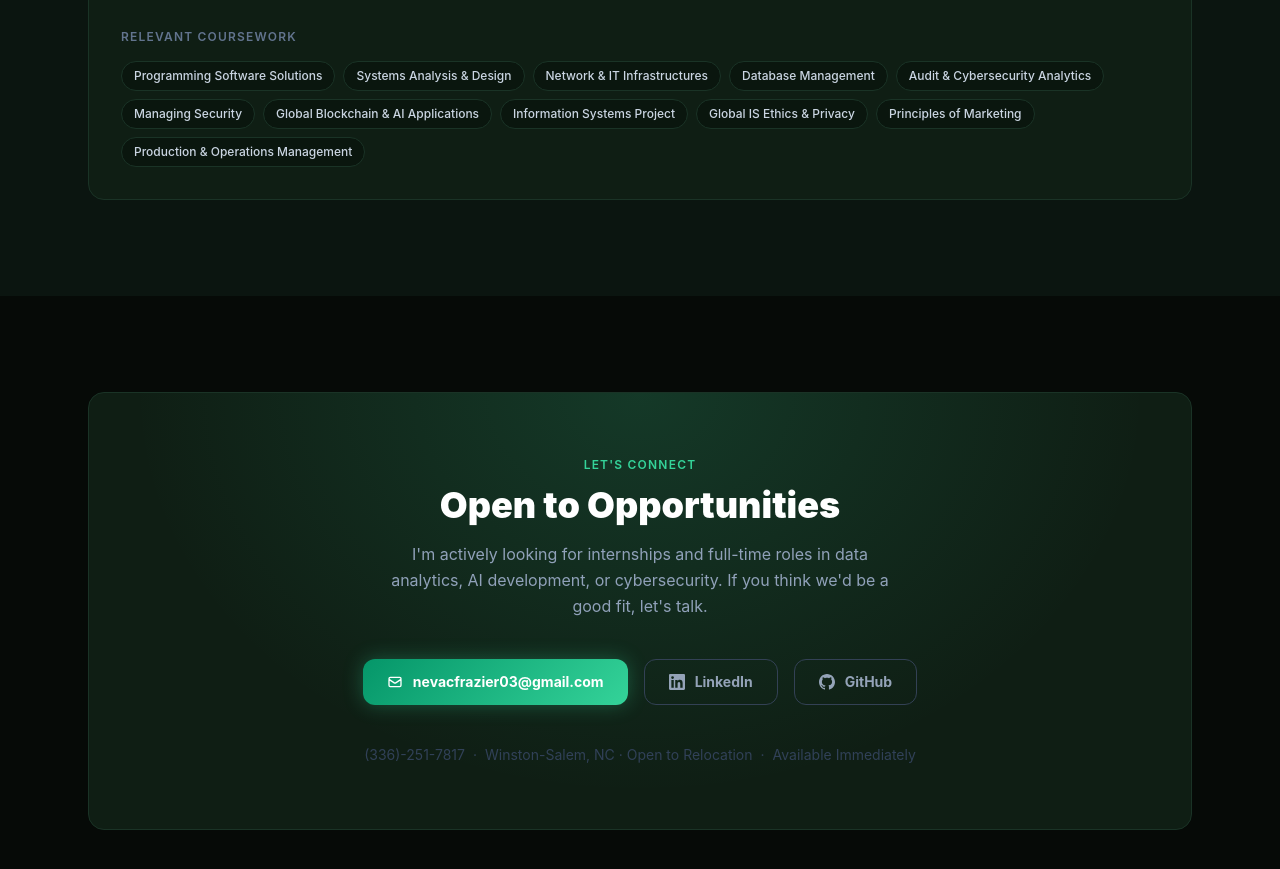
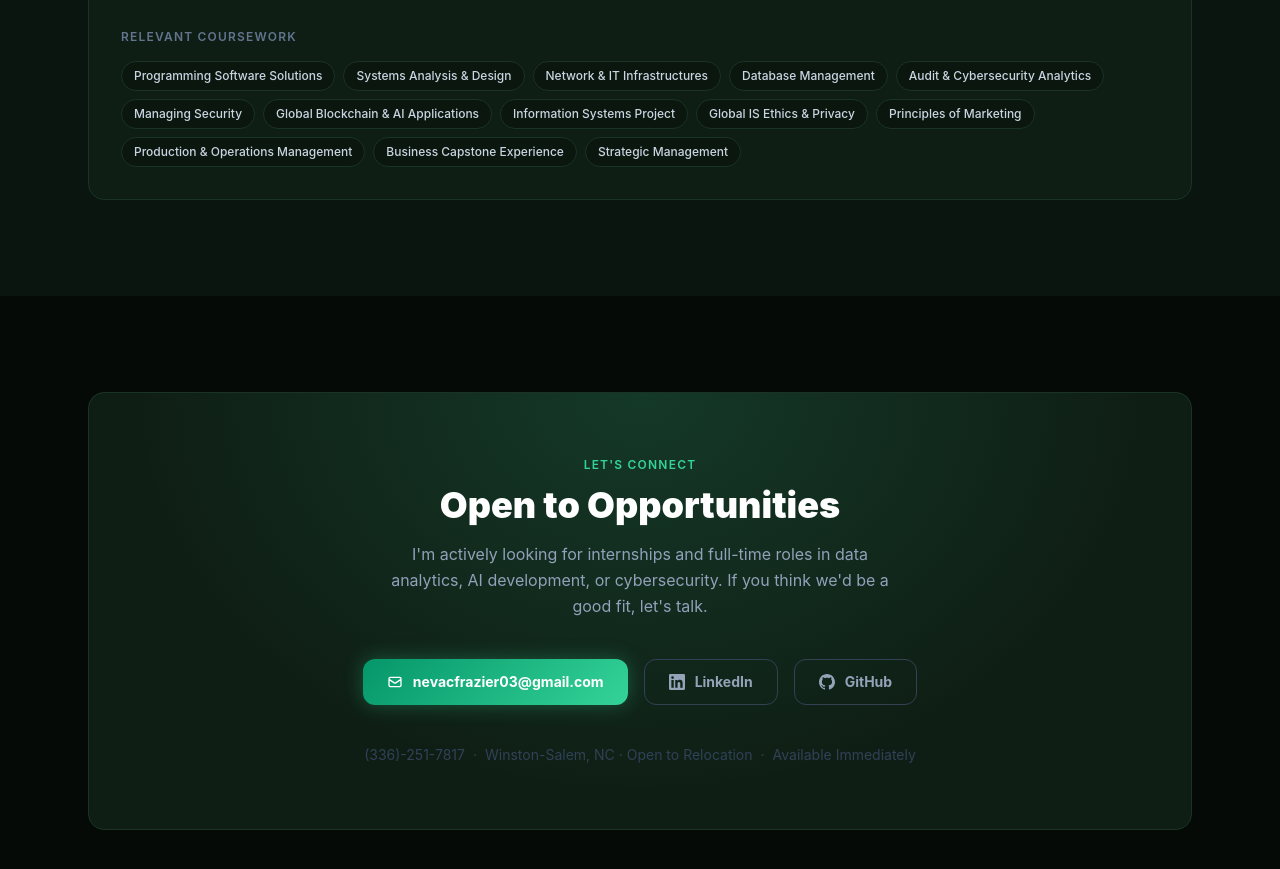
Before and after one commit to nevafrazier/nevafrazier, a React (Vite) app: page / in a window 1280 px wide. Shown: the part 5040-5909 px from the top of the page. Built offline with nearby package versions, Linux system fonts and the light colour scheme.

Commit message:
add Business Capstone Experience and Strategic Management to coursework

```diff
--- a/src/components/Education.jsx
+++ b/src/components/Education.jsx
@@ -10,6 +10,8 @@ const courses = [
   'Global IS Ethics & Privacy',
   'Principles of Marketing',
   'Production & Operations Management',
+  'Business Capstone Experience',
+  'Strategic Management',
 ]
 
 export default function Education() {
```
